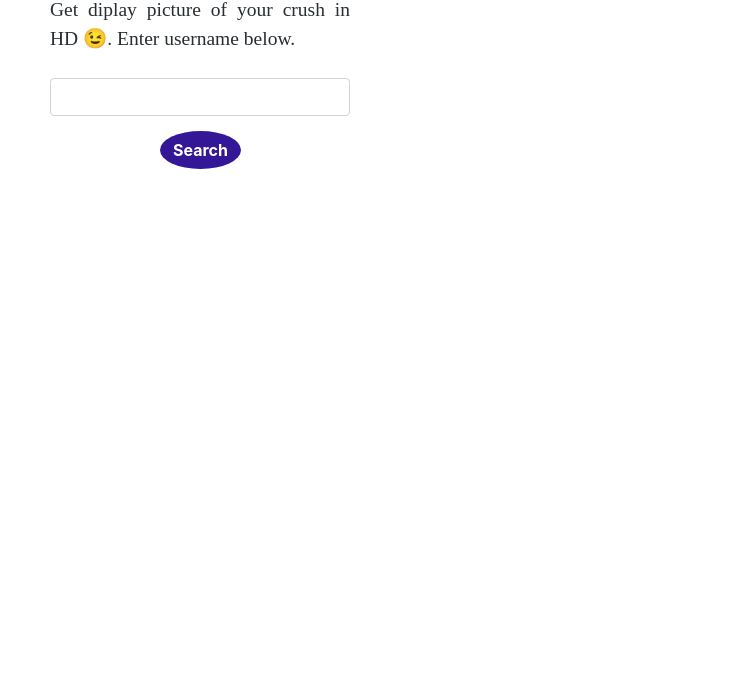
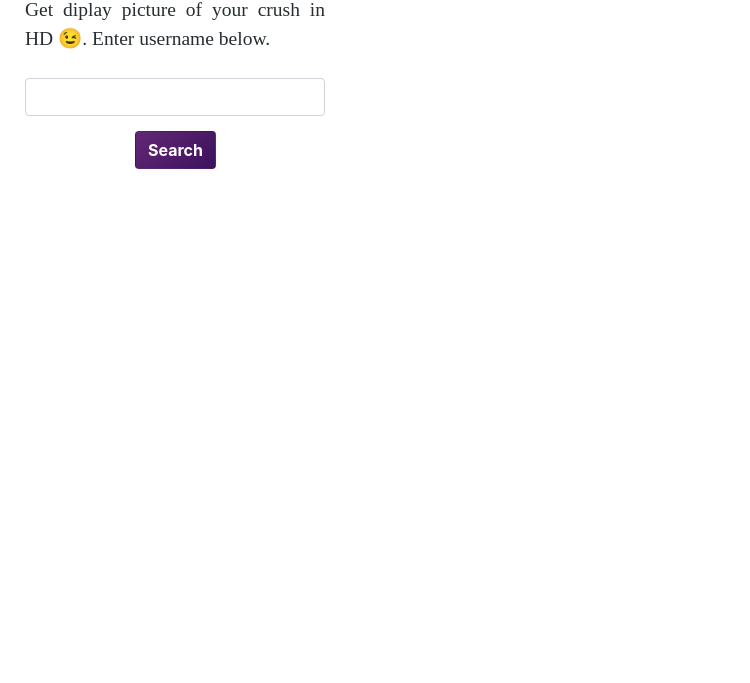
Before and after one commit to insynchronous/InstaCrush, an Electron app: page gui/index.html in a window 750 px wide. Shown: the part 117-800 px from the top of the page. Drawn offline with Linux system fonts and the light colour scheme; a web font is replaced by a local one.

Commit message:
added styles to button

```diff
--- a/gui/css/style.css
+++ b/gui/css/style.css
@@ -68,8 +68,9 @@ body {
 }
 
 .infocontents {
-  margin-left: 50px;
+  margin-left: 25px;
   margin-top: 20px;
+  margin-right: 25px;
 }
 
 .wmsg {
@@ -96,11 +97,19 @@ body {
 }
 
 .searchbtn {
-  background-color: #331796 !important;
+  background: linear-gradient(135deg, #622774 0%, #3D125E 100%);
   color: #ffffff;
   font-weight: bold;
   box-shadow: none;
   margin-left: 110px !important;
   margin-top: 15px;
-  border-radius: 50%;
 }
+
+.searchbtn:hover{
+   color: #00B5F8;
+}
+
+.img-side {
+  width: 400px;
+  height: 500px;
+}
```
